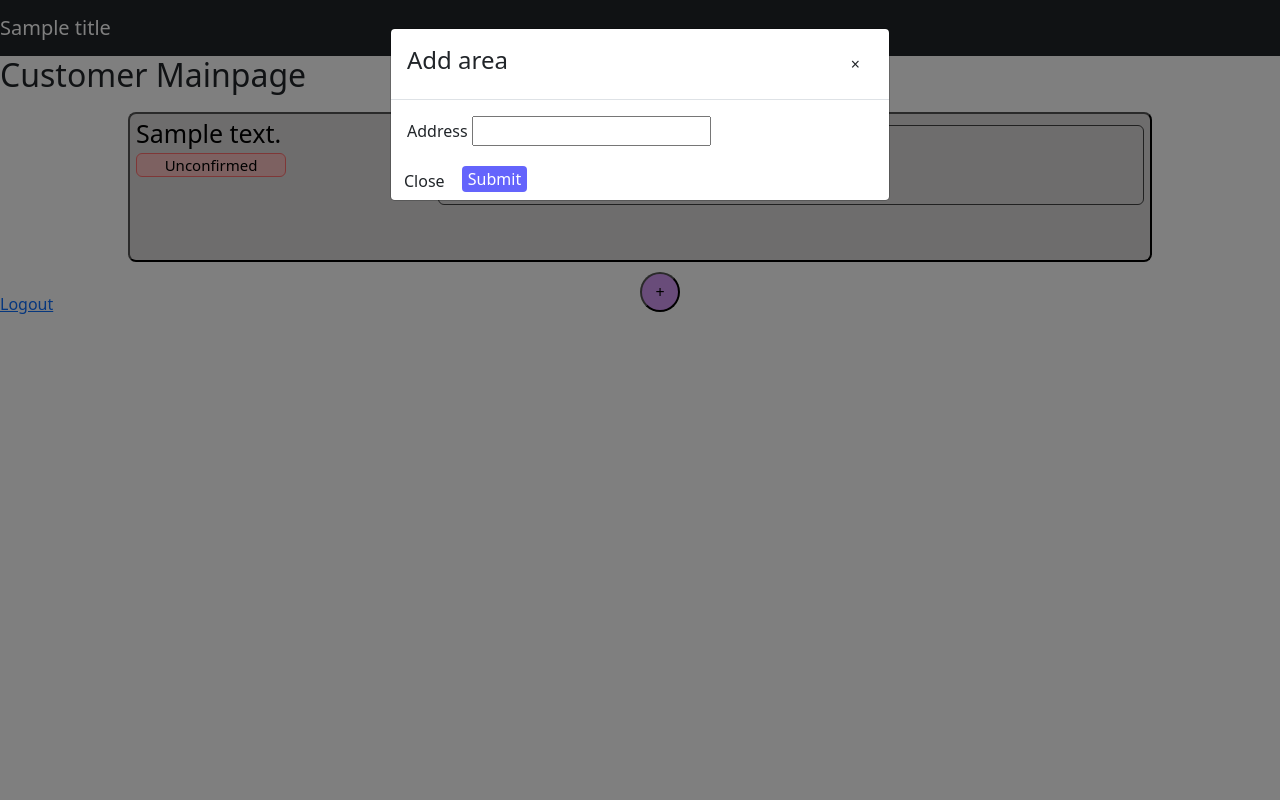
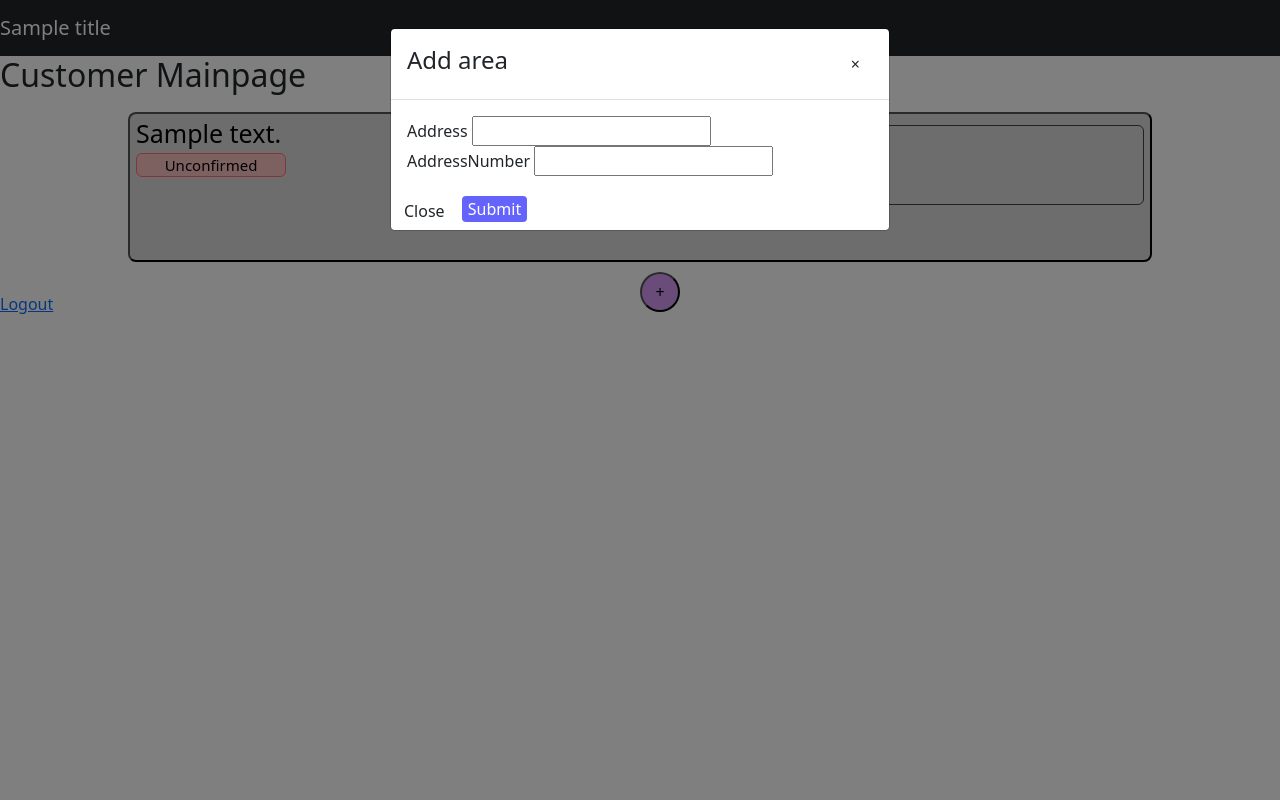
Before and after one commit to RasSved/Group-7, a Flask app: template code/customer/templates/CusMain.html in a window 1280 px wide, after a click that opens the changed part. Run offline with Flask 3, Linux system fonts and the light colour scheme; the template is opened without the code that fills it: most values are stand-ins (such as "Sample title", 1, 10 or a date in 2020).

Commit message:
customer: correctly checks if given adress is a word (max 30) with numbers (max 10) after it!

```diff
--- a/code/customer/customer.py
+++ b/code/customer/customer.py
@@ -65,11 +65,11 @@ def customer():
 def addArea():
     #print(request.form, file=sys.stderr)
     if request.method == "POST":
-        if ("address" in request.form): # if all needed keys are present
+        if ("address" and "addressNumber" in request.form): # if all needed keys are present
             print(request.form, file=sys.stderr)
             serviceId = None
             grassLength = None
-            address = request.form["address"]
+            address = request.form["address"] + " " + request.form["addressNumber"]
             homeX = None
             homeY = None
             customerId = 0 #placeholder for session
--- a/code/customer/templates/CusMain.html
+++ b/code/customer/templates/CusMain.html
@@ -45,7 +45,10 @@
                 </div>
                 <div class="modal-body">
                     <label for = "address" >Address</label>
-                    <input type="text" name ="address"> <br>
+                    <input type="text" pattern="[A-Za-z]{1,30}" name ="address" title="Please enter the name of adress without numbers (max 30 letters)" required/> <br>
+
+                    <label for = "addressNumber" >AddressNumber</label>
+                    <input type="tel" pattern="[1-9]{1,10}" name ="addressNumber" title="Please enter the adress number (max 10 numbers)" required/> <br>
                 </div>
                 <div class="modal-foooter">
                     <button type="button" class="btn footer-button" data-bs-dismiss="modal">Close</button>
```
